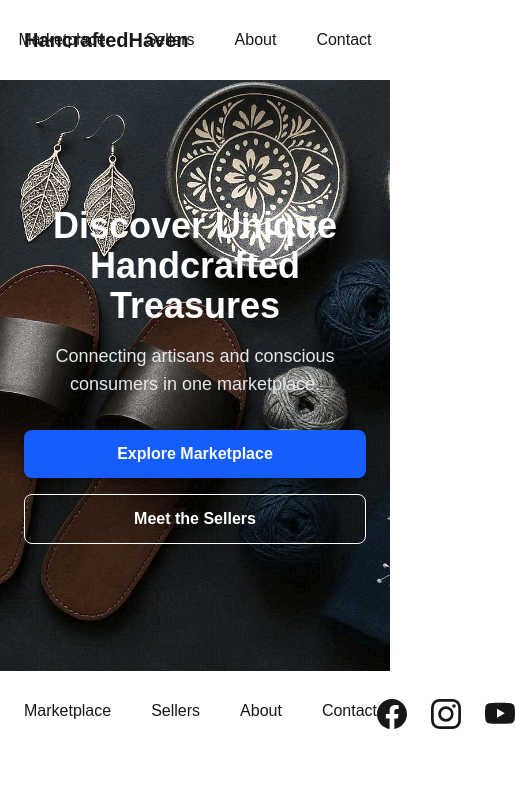
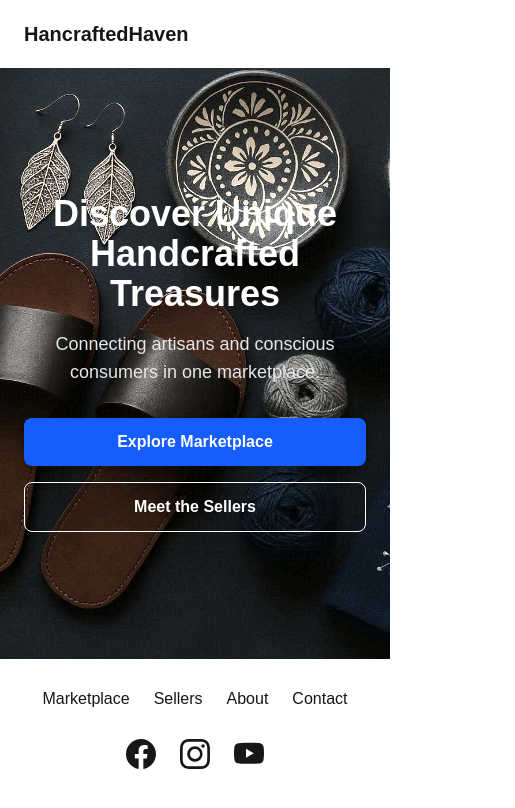
Before and after one commit to sorayaskavinski/wdd430-team7-project, a Next.js app: page /home in a window 390 px wide. Shown: the top 808 px of the page, 515 px wide, since content can reach past the window. Built offline with nearby package versions, Linux system fonts and the light colour scheme.

Commit message:
nav and footer done

```diff
--- a/src/components/Footer.tsx
+++ b/src/components/Footer.tsx
@@ -3,9 +3,9 @@ import { SocialMediaIcons } from "./footer/social-media-icons";
 
 export default function Footer() {
   return (
-    <footer className="relative px-6 py-7 flex justify-between">
+    <footer className="relative px-6 py-7 flex flex-col items-center lg:flex-row lg:justify-between lg:items-center gap-7">
       <nav className="flex">
-        <ul className="flex gap-10">
+        <ul className="flex gap-6">
           <li><Link href="/marketplace">Marketplace</Link></li>
           <li><Link href="/sellers">Sellers</Link></li>
           <li><Link href="/about">About</Link></li>
--- a/src/components/Navbar.tsx
+++ b/src/components/Navbar.tsx
@@ -1,17 +1,21 @@
 'use client'
 
+import { useState } from "react";
 import Link from "next/link";
 
 export default function Navbar() {
+  const [isOpen, setIsOpen] = useState(false);
+
   return (
-    <header className="relative px-6 py-7">
-      <div className="absolute left-6 top-1/2 -translate-y-1/2 text-xl font-bold">
+    <>
+      <header className="w-full px-6 py-5 flex items-center justify-between relative bg-transparent">
+        <div className="text-xl font-bold z-10">
           <Link href="/home">
             <span>H</span>ancrafted<span>H</span>aven
           </Link>
         </div>
 
-      <nav className="flex justify-center">
+        <nav className="hidden lg:flex absolute left-1/2 -translate-x-1/2">
           <ul className="flex gap-10">
             <li><Link href="/marketplace">Marketplace</Link></li>
             <li><Link href="/sellers">Sellers</Link></li>
@@ -19,6 +23,30 @@ export default function Navbar() {
             <li><Link href="/contact">Contact</Link></li>
           </ul>
         </nav>
+
+        <button
+          className="lg:hidden flex flex-col gap-1 z-10"
+          onClick={() => setIsOpen(!isOpen)}
+        >
+          <span className="w-6 h-0.5 bg-white"></span>
+          <span className="w-6 h-0.5 bg-white"></span>
+          <span className="w-6 h-0.5 bg-white"></span>
+        </button>
       </header>
-  );
+
+      <div
+        className={`lg:hidden w-full overflow-hidden transition-[max-height] duration-500 ease-in-out
+        ${isOpen ? "max-h-96" : "max-h-0"}`}
+      >
+        <nav className="shadow-md border-t border-gray-300">
+          <ul className="flex flex-col items-start gap-4 text-white pl-6 py-4">
+            <li><Link href="/marketplace" onClick={() => setIsOpen(false)}>Marketplace</Link></li>
+            <li><Link href="/sellers" onClick={() => setIsOpen(false)}>Sellers</Link></li>
+            <li><Link href="/about" onClick={() => setIsOpen(false)}>About</Link></li>
+            <li><Link href="/contact" onClick={() => setIsOpen(false)}>Contact</Link></li>
+          </ul>
+        </nav>
+      </div>
+    </>
+  )
 }
```
Also changed, not shown: package.json (+7 -6 lines), 1 other file (tests, documents, lock files or other folders). Lines whose indentation alone changed are shown as unchanged.
